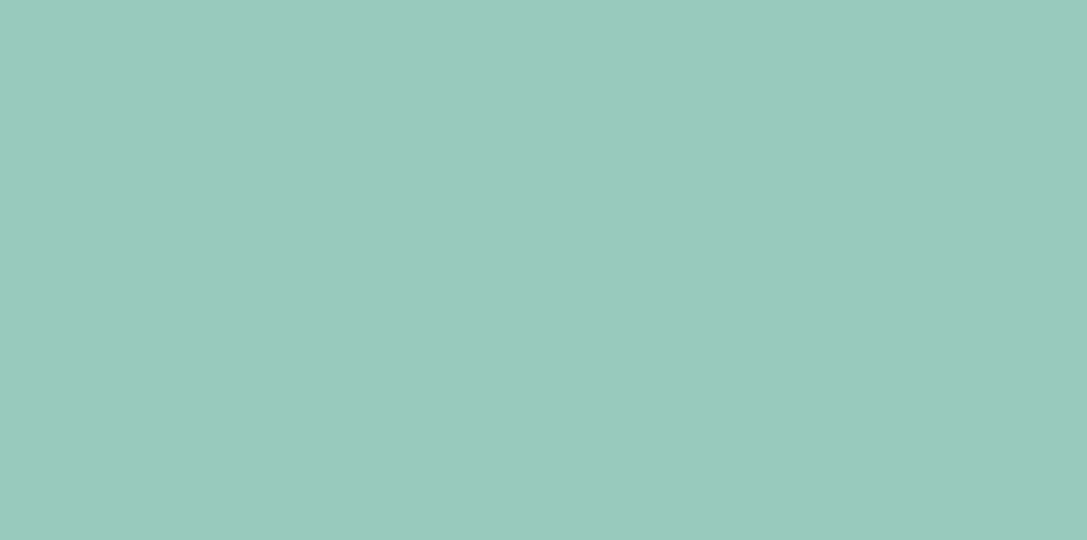
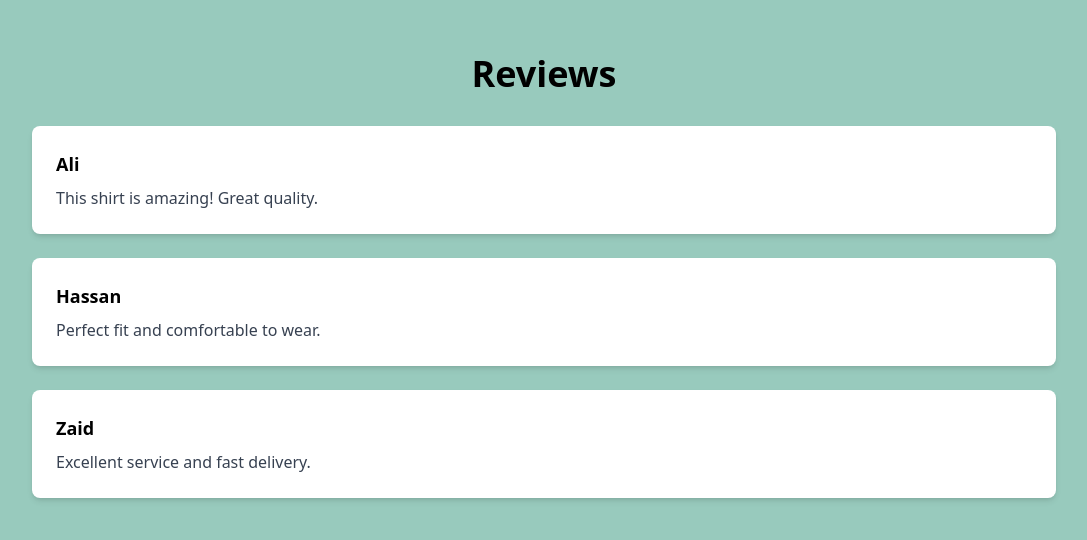
Before and after one commit to hassanjawwad12/sayIt, a React (Vite) app: page /review in a window 1280 px wide. Shown: the part 124-664 px from the top of the page, without its empty margins (96-1183 px from the left). Built offline with nearby package versions, Linux system fonts and the light colour scheme.

Commit message:
Added Review Page

```diff
--- /dev/null
+++ b/src/Coupon/Generate.jsx
@@ -0,0 +1,20 @@
+import React, { useState } from 'react';
+
+const Generate = () => {
+  const [coupon, setCoupon] = useState('');
+
+  const generateCoupon = () => {
+    const randomCoupon = Math.random().toString(36).substr(2, 8).toUpperCase();
+    setCoupon(randomCoupon);
+  };
+
+  return (
+    <div>
+      <h2>Random Coupon Number Generator</h2>
+      <button onClick={generateCoupon}>Generate Coupon</button>
+      {coupon && <p>Your Coupon: {coupon}</p>}
+    </div>
+  );
+};
+
+export default Generate;
--- a/src/Reviews/Review.jsx
+++ b/src/Reviews/Review.jsx
@@ -1,11 +1,38 @@
-import React from 'react'
+import React from "react";
 
 const Review = () => {
+  const clothingReviews = [
+    {
+      id: 1,
+      user: "Ali",
+      review: "This shirt is amazing! Great quality.",
+    },
+    {
+      id: 2,
+      user: "Hassan",
+      review: "Perfect fit and comfortable to wear.",
+    },
+    {
+      id: 3,
+      user: "Zaid",
+      review: "Excellent service and fast delivery.",
+    },
+  ];
+
   return (
-    <div className='flex flex-col items-center justify-center w-full min-h-screen bg-[#98CABD]'>
+    <div className="flex flex-col items-center justify-center w-full min-h-screen bg-[#98CABD] gap-2 ">
+        <h1 className="text-4xl font-semibold mb-6 text-center">Reviews</h1>
+        <ul className="grid gap-6 w-[80%]">
+          {clothingReviews.map((review) => (
+            <li key={review.id} className="bg-white p-6 rounded-lg shadow-md">
+              <h3 className="text-lg font-semibold mb-2">{review.user}</h3>
+              <p className="text-gray-700">{review.review}</p>
+            </li>
+          ))}
+        </ul>
+      </div>
 
-    </div>
-  )
-}
+  );
+};
 
-export default Review
+export default Review;
```
